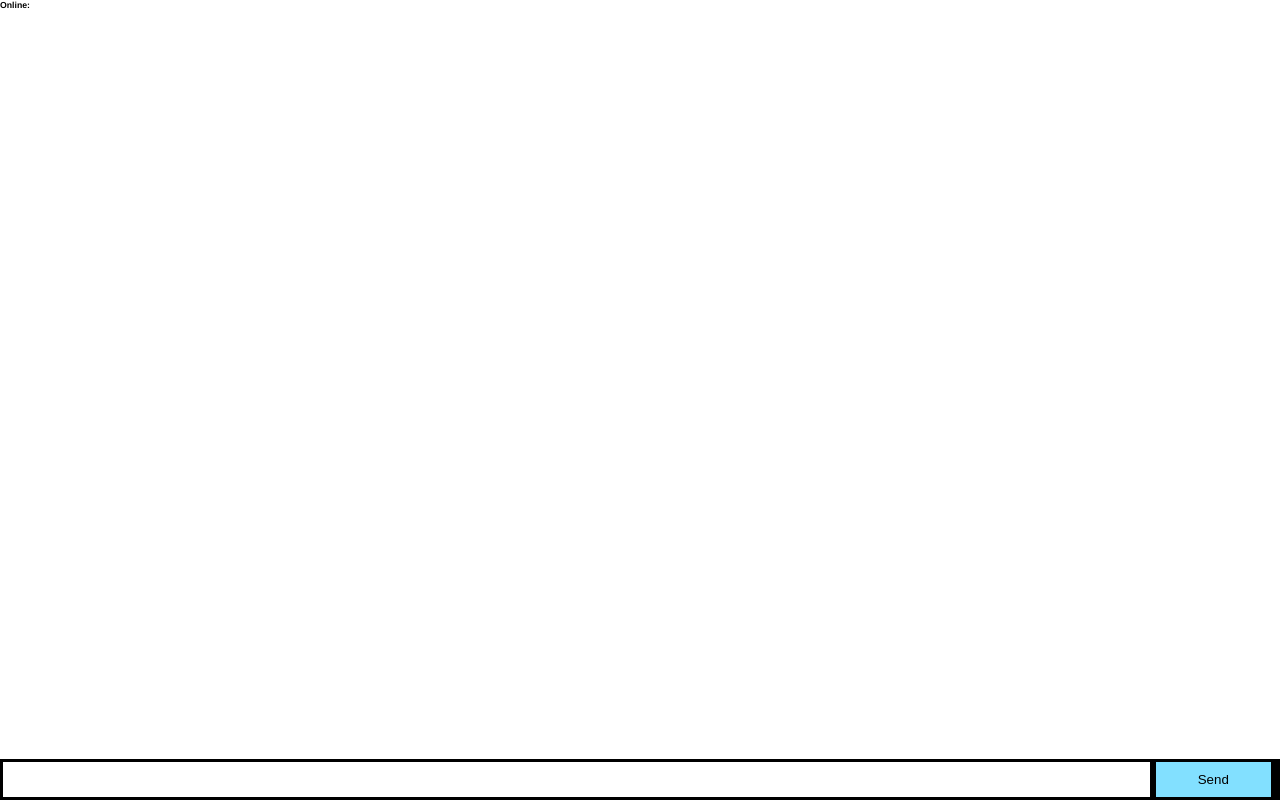
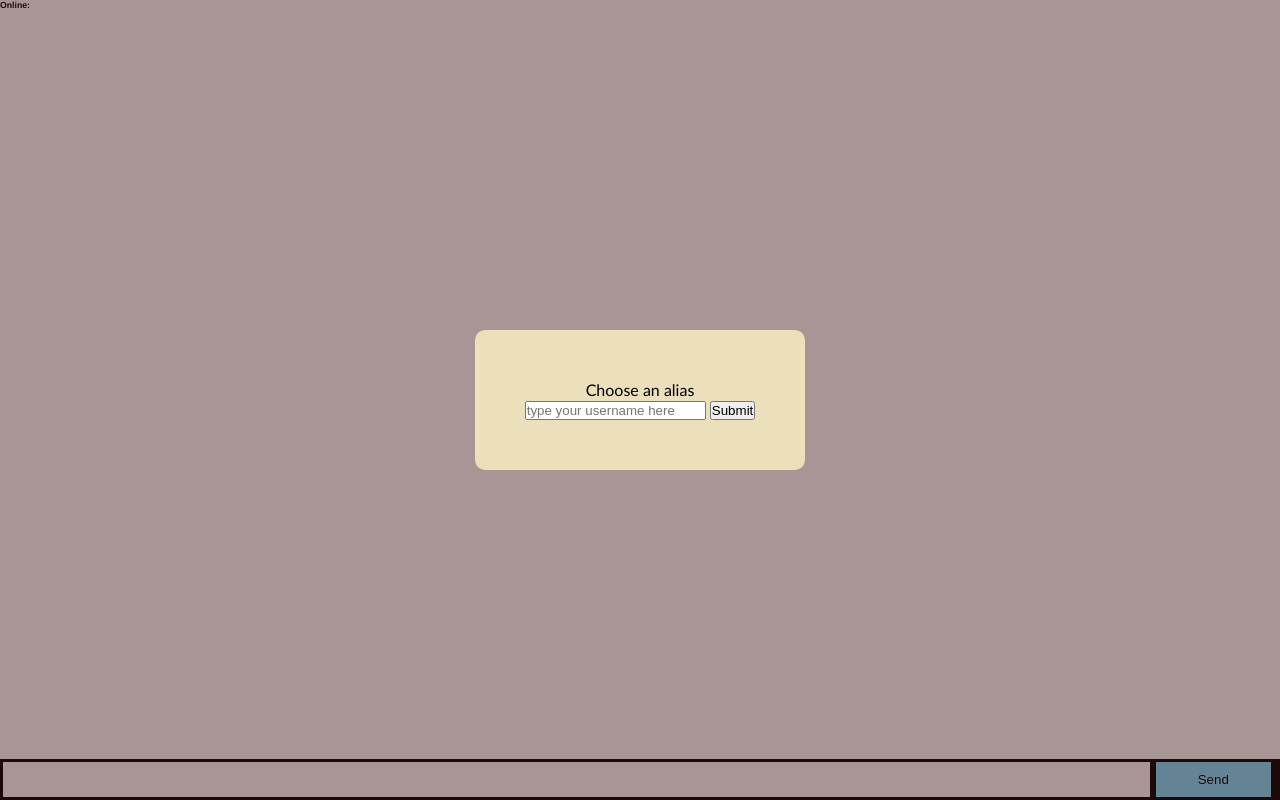
Before and after one commit to ffraniel/socketsIOTest, a website: page index.html in a window 1280 px wide. Drawn offline with nearby package versions, Linux system fonts and the light colour scheme; no server answers.

Commit message:
added username popup

```diff
--- a/index.html
+++ b/index.html
@@ -17,7 +17,7 @@
             font: 13px Helvetica, Arial;
         }
 
-        form {
+        #mainform {
             background: #000;
             padding: 3px;
             position: fixed;
@@ -25,14 +25,14 @@
             width: 100%;
         }
 
-        form input {
+        #mainform input {
             border: 0;
             padding: 10px;
             width: 90%;
             margin-right: .5%;
         }
 
-        form button {
+        #mainform button {
             width: 9%;
             background: rgb(130, 224, 255);
             border: none;
@@ -52,6 +52,31 @@
         #messages li:nth-child(odd) {
             background: #eee;
         }
+        .set-username {
+            z-index:3;
+            position:fixed;
+            top:0;
+            right:0;
+            left:0;
+            bottom:0;
+            background:rgba(63, 22, 22, 0.452);
+            margin:auto;
+            /* background:rgba(0,0,0,0.6); */
+            width:100%;
+            height:100%;
+            text-align: center;
+            margin:auto;
+            display:flex;
+        }
+        .set-username #username-form{
+            margin:auto;
+            background:rgb(236, 223, 188);
+            padding:50px;
+            border-radius:10px;
+            font-family:'Gill Sans', 'Gill Sans MT', Calibri, 'Trebuchet MS', sans-serif;
+            font-size:1rem;
+        }
+
     </style>
 </head>
 
@@ -61,19 +86,36 @@
         <span id="num-connected"></span>
     </h6>
     <ul id="messages"></ul>
-    <form action="">
+
+    <div class="set-username">
+
+        <form id="username-form">
+            <p>Choose an alias</p>
+            <input "userName" placeholder="type your username here">
+            <input type="submit" name="Select">
+        </form>
+    </div>
+
+    <form id="mainform" action="">
         <input id="m" autocomplete="off" /><button>Send</button>
     </form>
 
     <script src="/socket.io/socket.io.js"></script>
     <script>
         var socket = io();
-
+        var overlay = document.querySelector('.set-username');
+        var usernameForm = document.querySelector('#username-form');
+        overlay.classList.add('active');
+        overlay.classList.add('specific');
+        usernameForm.addEventListener('submit', (e)=>{
+            e.preventDefault();
+            overlay.style.display = 'none';
+        })
 
         var infobar = document.querySelector('#information');
         var numberConnectedDisplay = document.querySelector('#num-connected');
         var messageList = document.querySelector('#messages')
-        var form = document.querySelector("form");
+        var form = document.querySelector("#mainform");
         var input = document.getElementById('m');
         form.addEventListener('submit', (e)=>{
             e.preventDefault();
```
